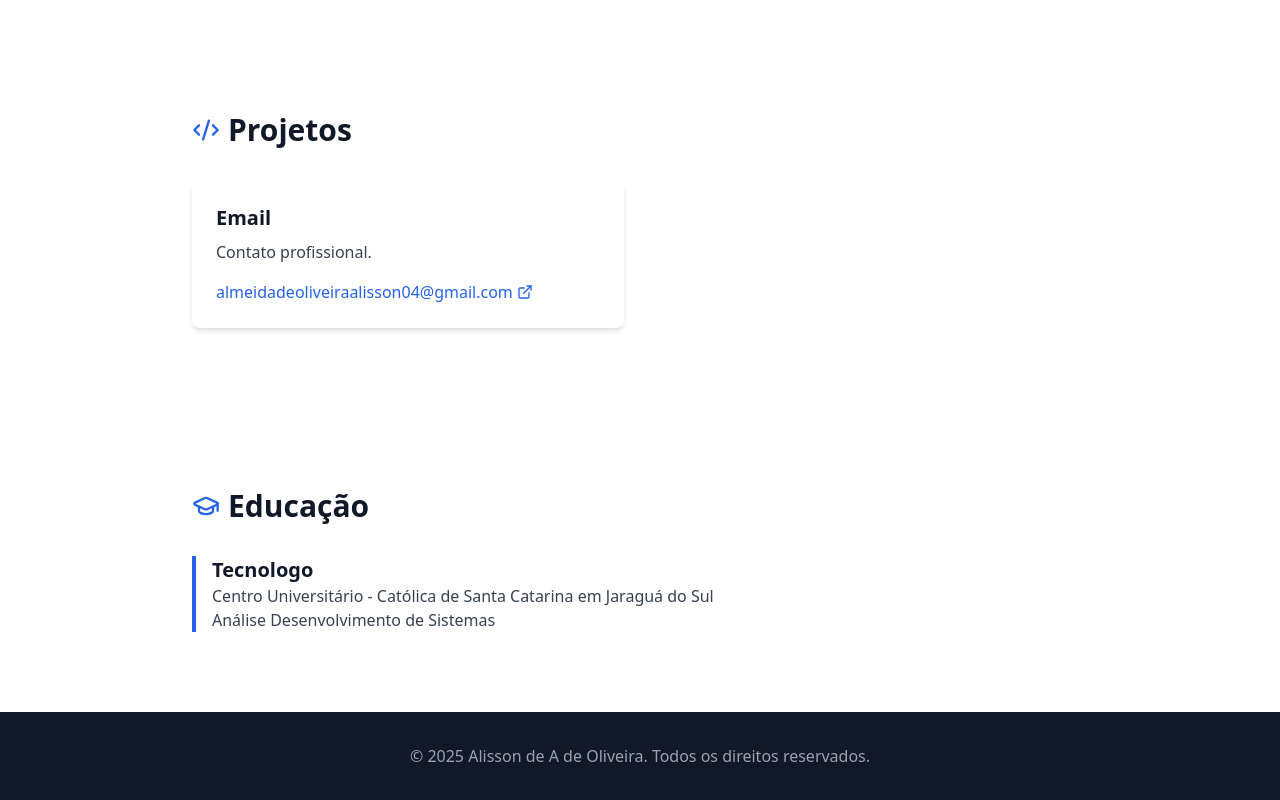
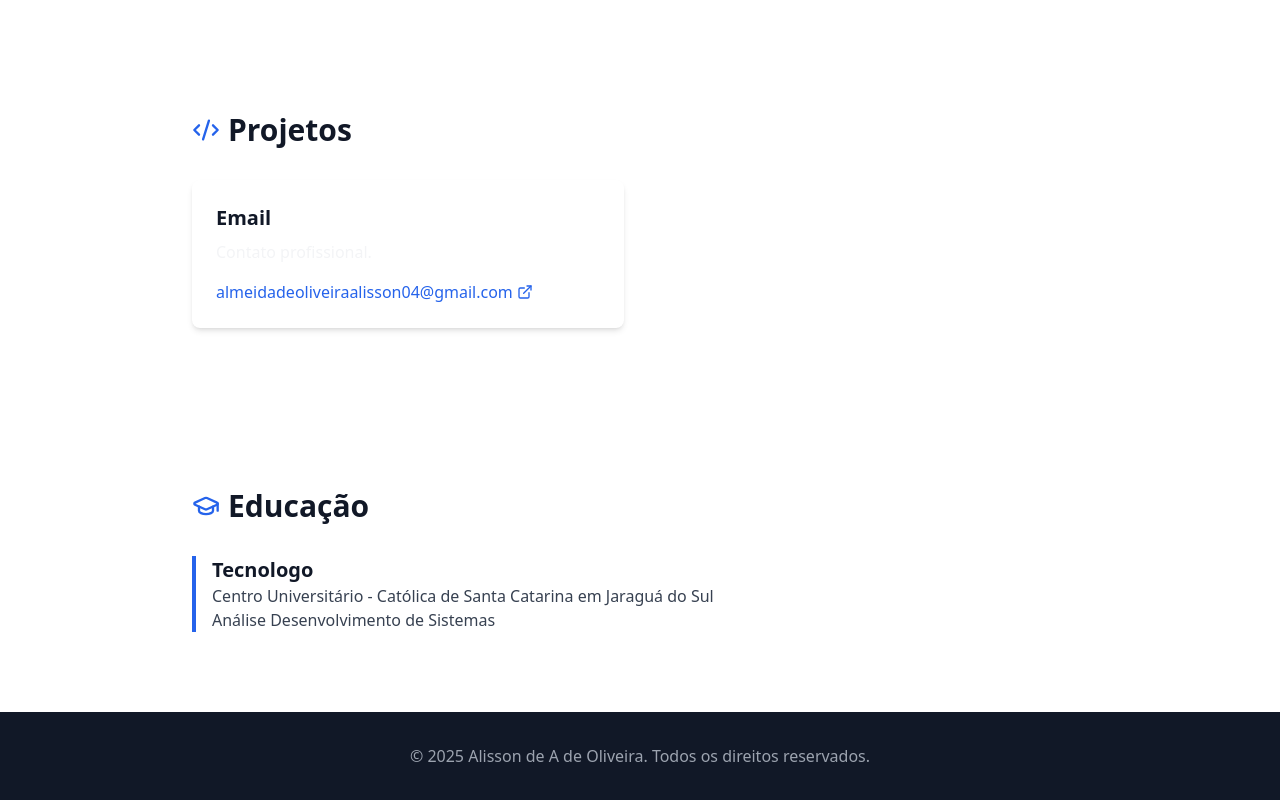
Before and after one commit to alissonkl20/front.dev-main, a React (Vite) app in the folder front.dev-main/project/: page / in a window 1280 px wide. Shown: the part 1531-2331 px from the top of the page. Built offline with nearby package versions, Linux system fonts and the light colour scheme.

Commit message:
Altera a cor do texto de contato profissional para melhor legibilidade

```diff
--- a/front.dev-main/project/src/App.tsx
+++ b/front.dev-main/project/src/App.tsx
@@ -102,7 +102,7 @@ function App() {
           <div className="grid md:grid-cols-2 gap-8">
             <div className={`p-6 rounded-lg shadow-md ${sectionClasses}`}>
               <h3 className="text-xl font-semibold mb-2">Email</h3>
-              <p className="text-gray-700 mb-4">
+              <p className="text-gray-100 mb-4">
                 Contato profissional.
               </p>
               <a href="mailto:almeidadeoliveiraalisson04@gmail.com" className="text-blue-600 hover:text-blue-800 inline-flex items-center gap-1">
```
